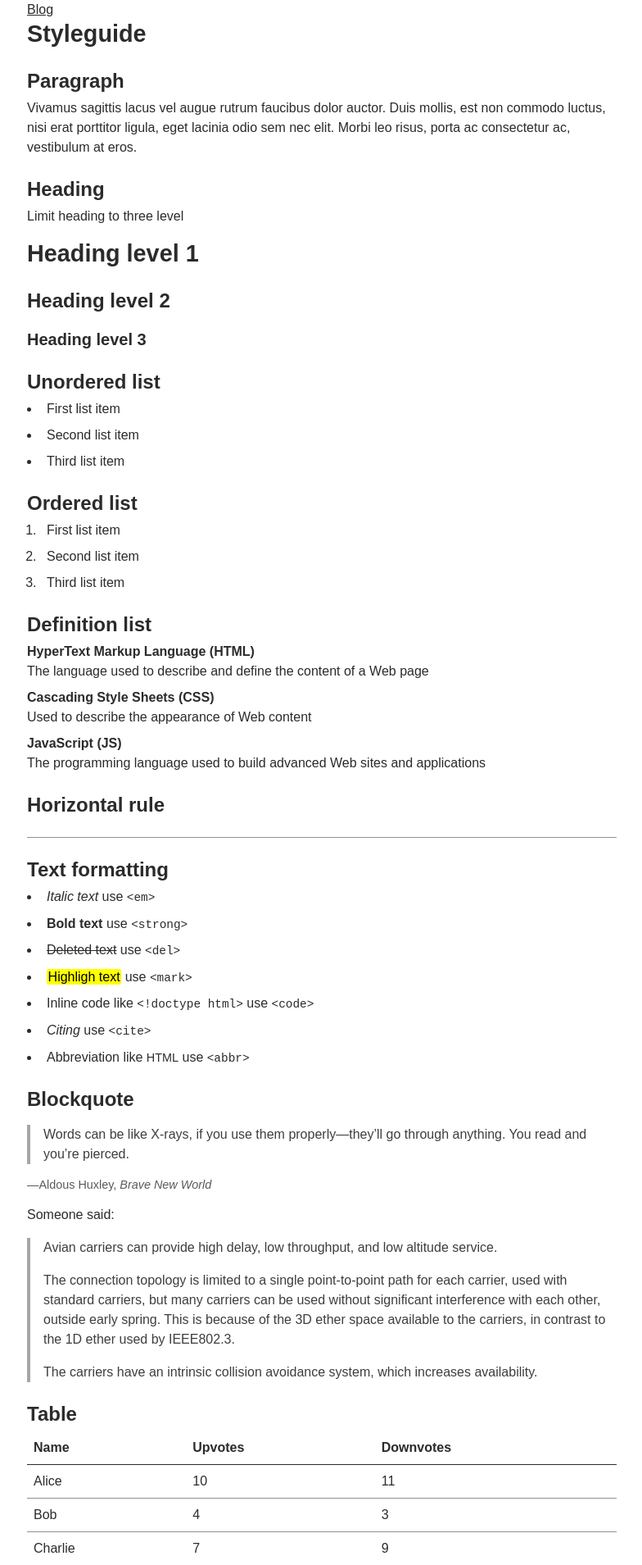
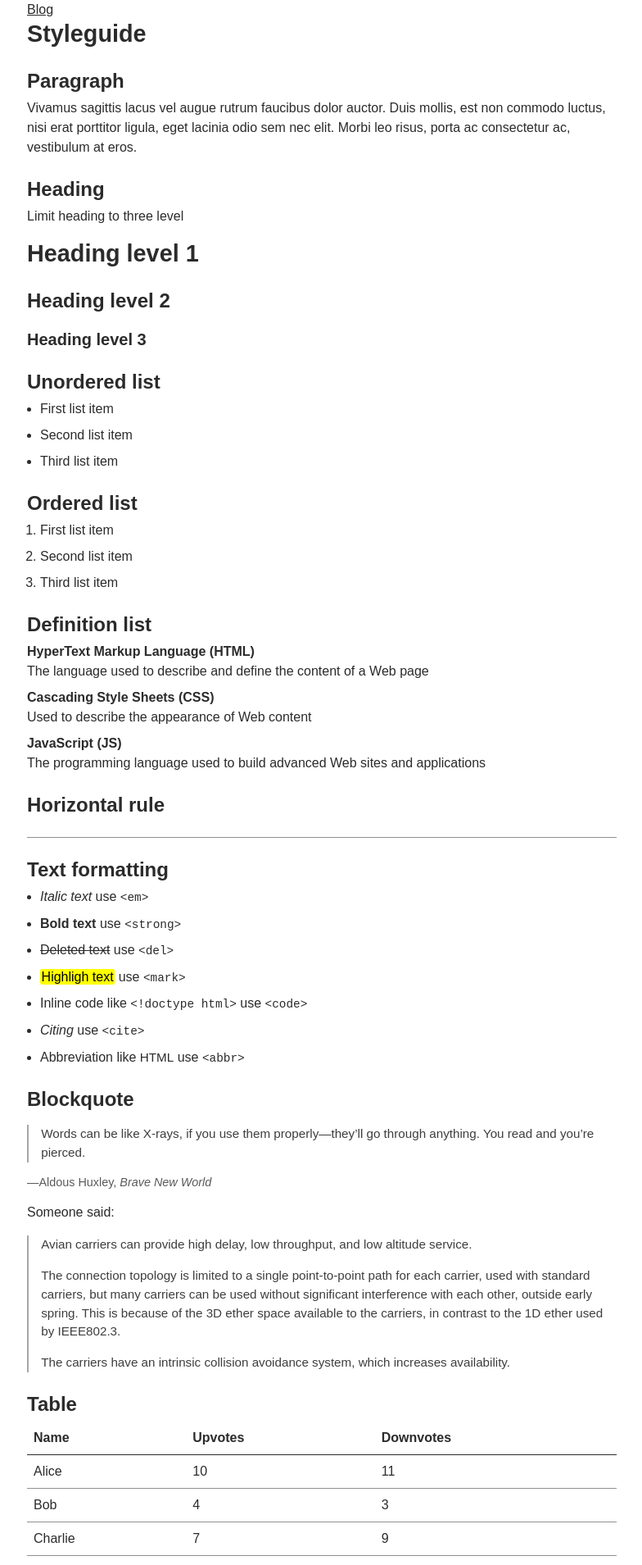
Before and after one commit to aflim/blog, a Jekyll site: the page built from styleguide.md, in a window 1280 px wide. Shown: the top 1909 px of the page at 82% size, without its empty margins (247-1031 px from the left). Built offline with Jekyll 4.4.1, drawn with Linux system fonts in a browser that asks for light colours.

Commit message:
Update _typography.scss

```diff
--- a/_sass/_typography.scss
+++ b/_sass/_typography.scss
@@ -42,7 +42,6 @@
   margin-block-end: 1em;
 
   li {
-    padding-inline-start: .5em;
     margin-inline-start: $spacer-base;
     margin-block-end: .5em;
   }
@@ -70,7 +69,7 @@
 }
 
 abbr {
-  font-size: 90%;
+  font-size: 95%;
   color: inherit;
   text-transform: uppercase;
 
@@ -94,15 +93,17 @@
 blockquote {
   padding-inline-start: 1em;
   margin-inline: 0;
+  font-size: 95%;
   color: $ink-2;
-  border-inline-start: .25em solid $border-2;
+  border-inline-start: .15em solid $border-2;
 
   p:last-child {
     margin-block-end: 0;
   }
 }
 
-code {
+code,
+pre {
   font-family: monospace;
   font-size: $type-scale-down-1;
 }
@@ -115,15 +116,12 @@
 }
 
 .highlight {
-  margin-inline: -$spacer-base;
+  padding: $spacer-base;
+  margin-inline: $spacer-base;
   background-color: $bg-2;
 
-  pre {
-    padding: $spacer-base;
-  }
-
   .highlight {
-    margin-inline: 0;
+    padding: 0;
   }
 }
 
```
